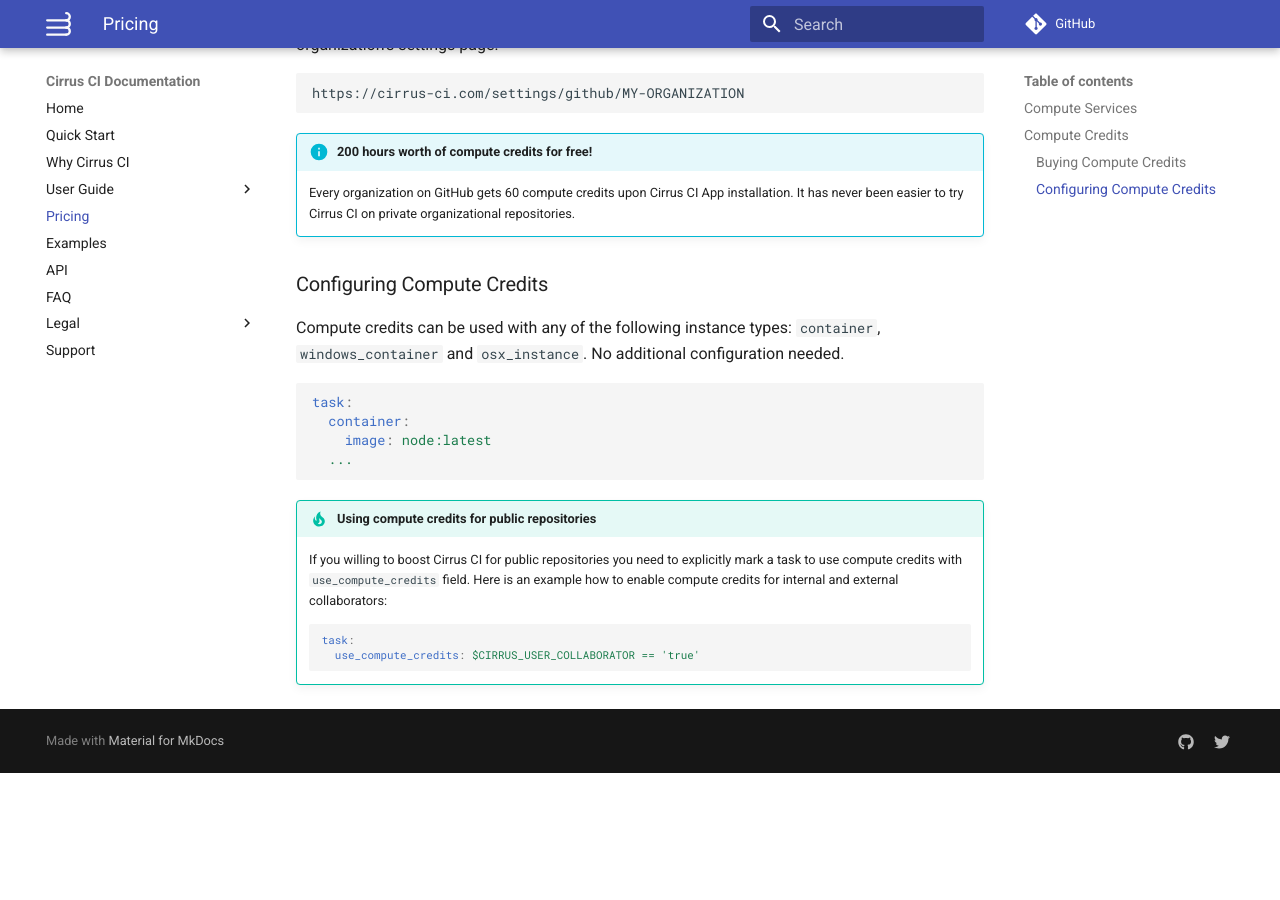
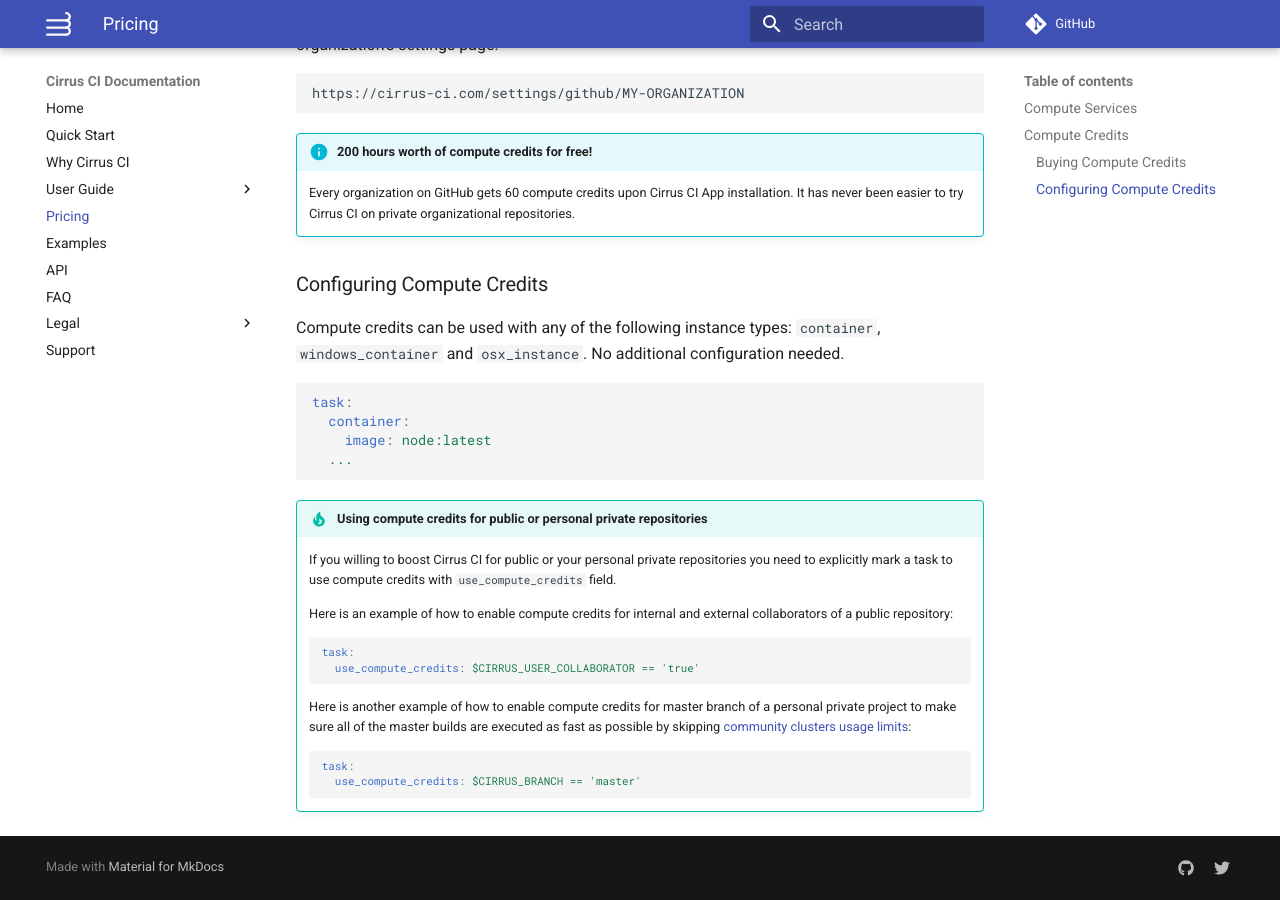
Before and after one commit to cirruslabs/cirrus-ci-docs, an MkDocs documentation site: the page built from docs/pricing.md, in a window 1280 px wide and 900 px high, scrolled down 2513 px. Built offline with MkDocs 1.6.1 and Material for MkDocs 9.7.7, drawn with Linux system fonts in a browser that asks for light colours; comment, search, counter and statistics services are not loaded; before the commit the page ends 3286 px from its top, so only the background shows below that.

Commit message:
Clarify compute credits for personal usage (#234)
* Clarify compute credits for personal usage

Clarify benefits of using compute credits for personal private repositories

* Fixed FAQ link

* Fixed typo

````diff
--- a/docs/pricing.md
+++ b/docs/pricing.md
@@ -101,11 +101,21 @@ task:
   ...
 ```
 
-!!! tip "Using compute credits for public repositories"
-    If you willing to boost Cirrus CI for public repositories you need to explicitly mark a task to use compute credits
-    with `use_compute_credits` field. Here is an example how to enable compute credits for internal and external collaborators:
+!!! tip "Using compute credits for public or personal private repositories"
+    If you willing to boost Cirrus CI for public or your personal private repositories you need to explicitly mark a task to use compute credits
+    with `use_compute_credits` field.
+
+    Here is an example of how to enable compute credits for internal and external collaborators of a public repository:
 
     ```yaml
     task:
       use_compute_credits: $CIRRUS_USER_COLLABORATOR == 'true'
     ```
+
+    Here is another example of how to enable compute credits for master branch of a personal private project to make sure
+    all of the master builds are executed as fast as possible by skipping [community clusters usage limits](faq.md#are-there-any-limits):
+
+    ```yaml
+    task:
+      use_compute_credits: $CIRRUS_BRANCH == 'master'
+    ```
````
